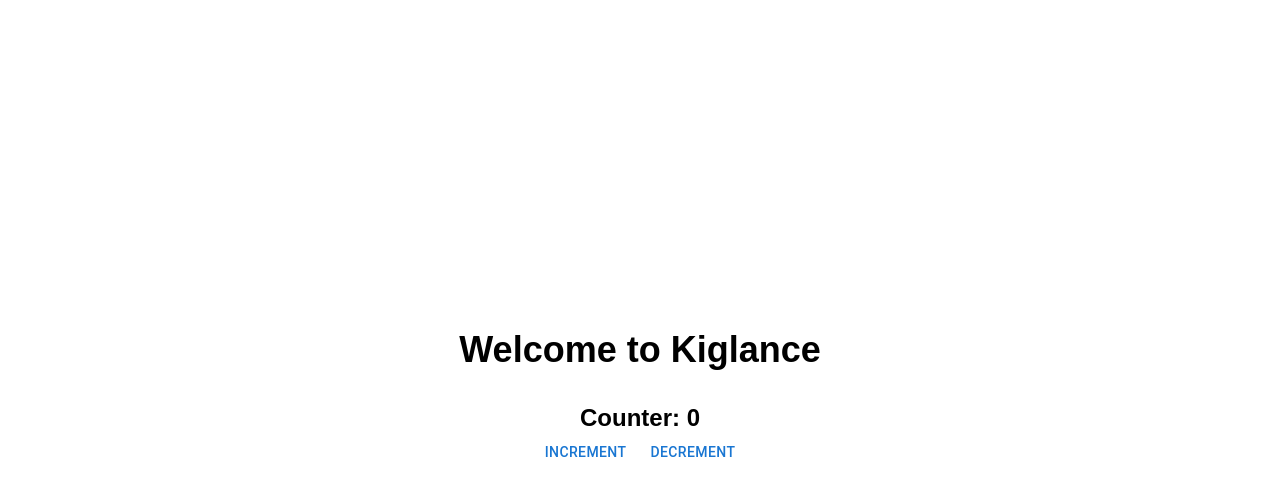
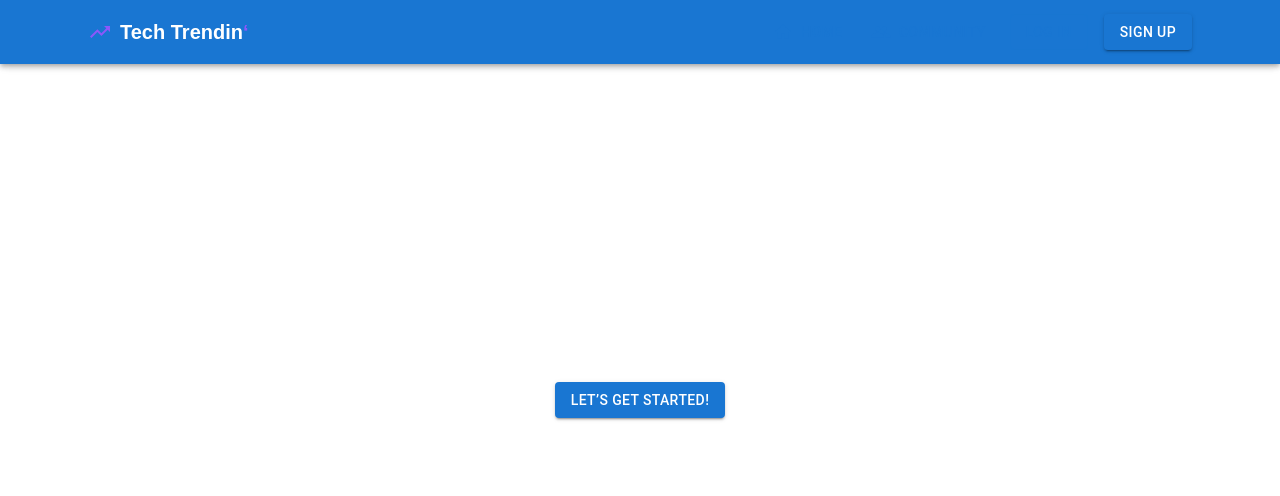
Before and after one commit to wayneleon1/kiglance_challenge, a Next.js app: page / in a window 1280 px wide. Shown: the top 496 px of the page. Built offline with nearby package versions, Linux system fonts and the light colour scheme.

Commit message:
Implement NavBar

```diff
--- /dev/null
+++ b/src/app/community/page.tsx
@@ -0,0 +1,13 @@
+import React from "react";
+
+function page() {
+  return (
+    <div className="flex flex-col items-center justify-center h-screen">
+      <h1 className="text-4xl font-bold">
+        Welcome to <span className="text-main">Kiglance</span> Community Page
+      </h1>
+    </div>
+  );
+}
+
+export default page;
--- a/src/app/globals.css
+++ b/src/app/globals.css
@@ -8,6 +8,12 @@
   font-family: Arial, Helvetica, sans-serif;
 }
 
+* {
+  padding: 0;
+  margin: 0;
+  box-sizing: border-box;
+}
+
 @layer utilities {
   .text-balance {
     text-wrap: balance;
--- a/src/app/layout.tsx
+++ b/src/app/layout.tsx
@@ -2,6 +2,7 @@
 import localFont from "next/font/local";
 import "./globals.css";
 import CustomProvider from "@/components/CustomProvider";
+import Header from "@/components/Header";
 
 const geistSans = localFont({
   src: "./fonts/GeistVF.woff",
@@ -29,7 +30,10 @@
       <body
         className={`${geistSans.variable} ${geistMono.variable} antialiased`}
       >
-        <CustomProvider>{children}</CustomProvider>
+        <CustomProvider>
+          <Header />
+          {children}
+        </CustomProvider>
       </body>
     </html>
   );
--- a/src/app/page.tsx
+++ b/src/app/page.tsx
@@ -1,11 +1,15 @@
 import React from "react";
-import Counter from "../components/Counter";
+import { Button } from "@mui/material";
 
 const Home = () => {
   return (
-    <div className="min-h-screen flex flex-col justify-center items-center">
-      <h1 className="text-4xl font-bold mb-8">Welcome to Kiglance</h1>
-      <Counter />
+    <div className=" flex justify-center items-center h-screen">
+      <Button
+        variant="contained"
+        className="bg-purple-500 hover:bg-purple-600 text-white px-4 py-2 rounded-lg"
+      >
+        Let’s get started!
+      </Button>
     </div>
   );
 };
--- a/src/components/Counter.tsx
+++ b/src/components/Counter.tsx
@@ -14,7 +14,7 @@
       <h1 className="text-2xl font-bold">Counter: {count}</h1>
       <div className="space-x-2">
         <Button
-          className="px-4 py-2 bg-blue-500 text-white rounded"
+          className="px-4 py-2 bg-main text-white rounded"
           onClick={() => dispatch(increment())}
         >
           Increment
--- /dev/null
+++ b/src/components/Header.tsx
@@ -0,0 +1,122 @@
+"use client";
+import { useState } from "react";
+import { usePathname } from "next/navigation";
+import Link from "next/link";
+import TrendingUpIcon from "@mui/icons-material/TrendingUp";
+import {
+  AppBar,
+  Toolbar,
+  Button,
+  Container,
+  IconButton,
+  Menu,
+  MenuItem,
+} from "@mui/material";
+import {
+  Home as HomeIcon,
+  People as PeopleIcon,
+  Menu as MenuIcon,
+} from "@mui/icons-material";
+
+const Header = () => {
+  const [anchorEl, setAnchorEl] = useState(null);
+  const pathname = usePathname();
+
+  const handleMenuOpen = (event) => {
+    setAnchorEl(event.currentTarget);
+  };
+
+  const handleMenuClose = () => {
+    setAnchorEl(null);
+  };
+
+  const isActive = (path: string) => pathname === path;
+
+  const menuItems = [
+    { text: "Home", icon: <HomeIcon />, path: "/" },
+    { text: "Community", icon: <PeopleIcon />, path: "/community" },
+  ];
+
+  return (
+    <AppBar position="fixed" className="bg-[#141B29] shadow-none">
+      <Container maxWidth="lg">
+        <Toolbar className="flex justify-between items-center p-2">
+          {/* Logo */}
+          <div className="flex items-center">
+            <TrendingUpIcon className="text-main" />
+            <p className="ml-2 text-xl font-semibold">
+              Tech Trendin<span className="text-main">&lsquo;</span>
+            </p>
+          </div>
+
+          <div className="flex items-center">
+            <div className="hidden md:flex space-x-4 mr-4">
+              {menuItems.map((item) => (
+                <Link href={item.path} key={item.text} passHref>
+                  <Button
+                    startIcon={item.icon}
+                    className={`normal-case text-base ${
+                      isActive(item.path) ? "text-white" : "text-[#A6A6A6]"
+                    }`}
+                  >
+                    {item.text}
+                  </Button>
+                </Link>
+              ))}
+            </div>
+
+            <div className="hidden md:flex space-x-4">
+              <Button
+                variant="outlined"
+                className="text-white bg-[#202634] border-[#A6A6A6] normal-case text-base px-3 py-2"
+              >
+                Log In
+              </Button>
+              <Button
+                variant="contained"
+                className="bg-main text-white normal-case text-base"
+              >
+                Sign Up
+              </Button>
+            </div>
+
+            <div className="md:hidden">
+              <IconButton
+                edge="start"
+                color="inherit"
+                aria-label="menu"
+                onClick={handleMenuOpen}
+              >
+                <MenuIcon />
+              </IconButton>
+              <Menu
+                anchorEl={anchorEl}
+                open={Boolean(anchorEl)}
+                onClose={handleMenuClose}
+              >
+                {menuItems.map((item) => (
+                  <MenuItem
+                    key={item.text}
+                    onClick={handleMenuClose}
+                    component={Link}
+                    href={item.path}
+                    style={{
+                      color: isActive(item.path) ? "black" : "gray",
+                    }}
+                  >
+                    {item.icon}
+                    <span className="ml-2">{item.text}</span>
+                  </MenuItem>
+                ))}
+                <MenuItem onClick={handleMenuClose}>Log In</MenuItem>
+                <MenuItem onClick={handleMenuClose}>Sign Up</MenuItem>
+              </Menu>
+            </div>
+          </div>
+        </Toolbar>
+      </Container>
+    </AppBar>
+  );
+};
+
+export default Header;
--- a/tailwind.config.ts
+++ b/tailwind.config.ts
@@ -11,6 +11,7 @@
       colors: {
         background: "var(--background)",
         foreground: "var(--foreground)",
+        main: "#8D57FA",
       },
     },
   },
```
